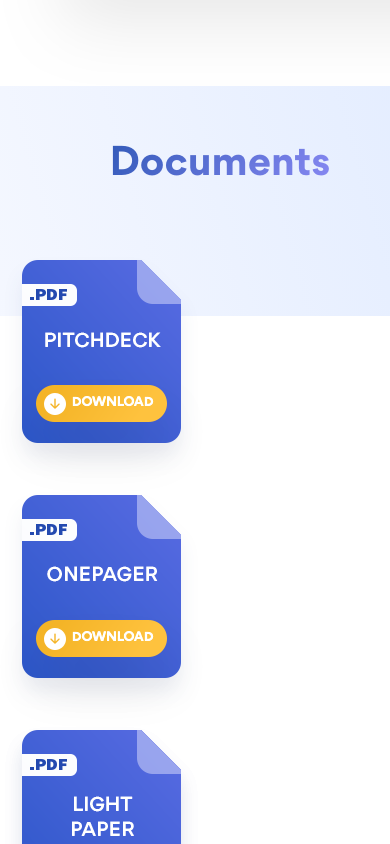
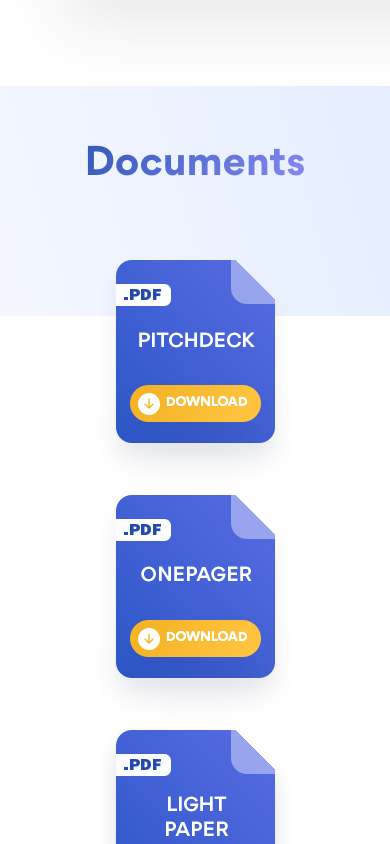
Before and after one commit to cassidypignatello/xcoynz, a React (Create React App) app: page / in a window 390 px wide. Shown: the part 5200-6044 px from the top of the page. Built offline with nearby package versions, Linux system fonts and the light colour scheme.

Commit message:
fixes Documents layout on mobile

```diff
--- a/src/components/Documents/Documents.js
+++ b/src/components/Documents/Documents.js
@@ -20,12 +20,14 @@ export default class Documents extends Component {
             justifyContent: 'center'
           }}>
           <Col
-            xs={{ span: 'auto', offset: 3 }}
-            lg={{ span: 'auto', offset: 0 }}>
+            xs={{ span: 'auto' }}
+            lg={{ span: 'auto' }}>
             <p className={styles.title}>Documents</p>
           </Col>
         </Row>
-        <Row style={{ marginTop: '42px' }}>
+        <Row
+          className='justify-content-center'
+          style={{ marginTop: '42px' }}>
           <a href={pitchdeck} download='XCOYNZ Investor Pitch v2.1.pdf'>
             <Col className={styles.pitchdeck}></Col>
           </a>
--- a/src/components/Documents/Documents.module.css
+++ b/src/components/Documents/Documents.module.css
@@ -51,8 +51,4 @@
     height: 230px;
     margin-top: 0;
   }
-
-  .title {
-    margin-right: 17px;
-  }
 }
```
